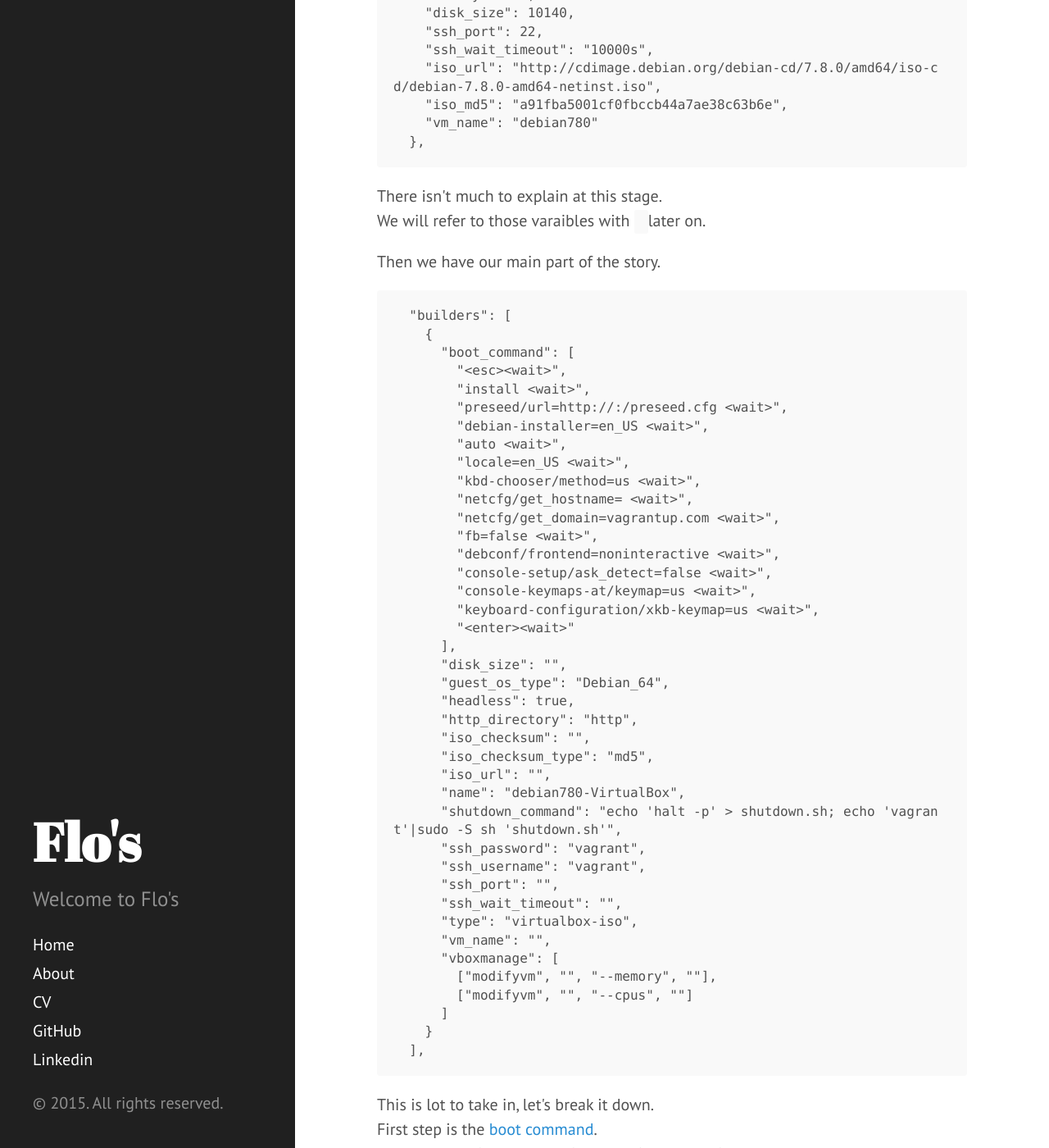
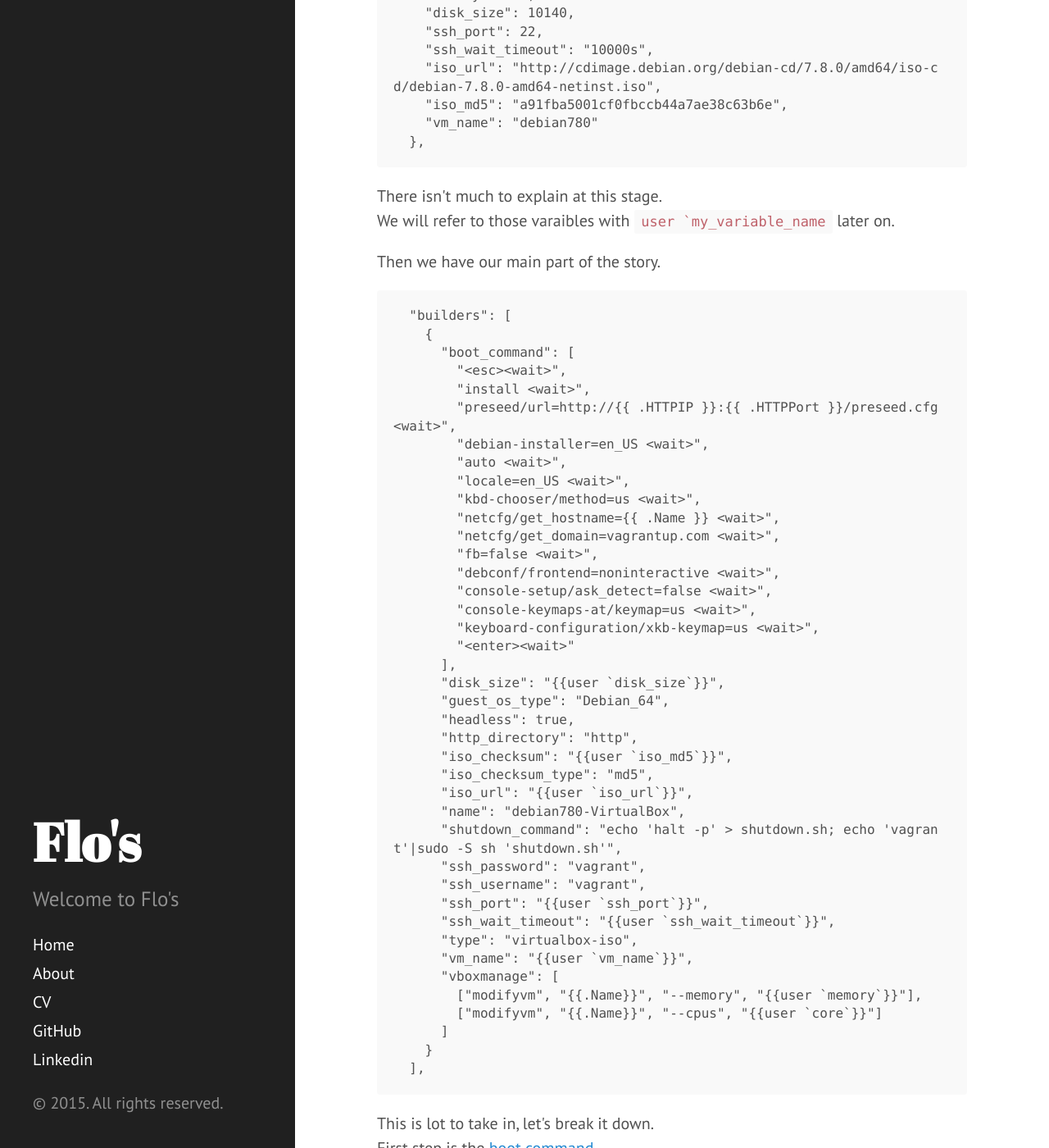
Before and after one commit to raudf/raudf.github.io, a Jekyll site: the page built from _posts/2015-02-09-packer.md, in a window 1280 px wide and 1400 px high, scrolled down 1594 px. Shown: the whole window at 82% size. Built offline with Jekyll 4.4.1, drawn with Linux system fonts in a browser that asks for light colours; Markdown is read by kramdown in place of the engine named in the settings; some of the changed text lies outside the part shown.

Commit message:
Fixing a few more things on that packer post

````diff
--- a/_posts/2015-02-09-packer.md
+++ b/_posts/2015-02-09-packer.md
@@ -61,9 +61,10 @@ This improve greatly further modification and overall readability.
 ```
 
 There isn&#39;t much to explain at this stage.
-We will refer to those varaibles with ``` {{user `my_variable_name`}}``` later on.
+We will refer to those varaibles with ``` user `my_variable_name ``` later on.
 
 Then we have our main part of the story.
+{% raw %}
 ```
   "builders": [
     {
@@ -106,6 +107,7 @@ Then we have our main part of the story.
     }
   ],
 ```
+{% endraw %}
 
 This is lot to take in, let&#39;s break it down.
 First step is the [boot command](https://www.packer.io/docs/builders/virtualbox-iso.html#boot_command).
````
